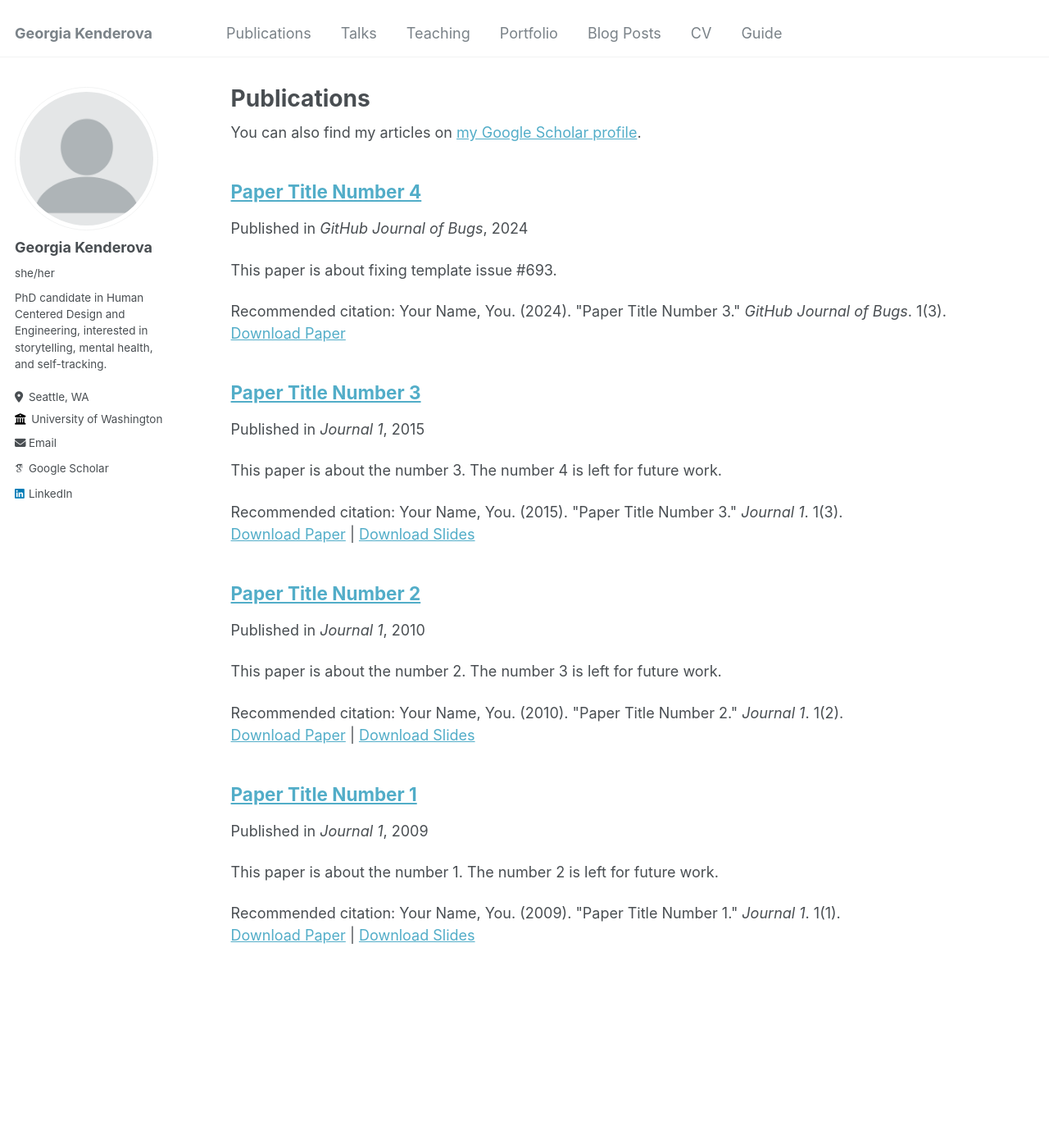
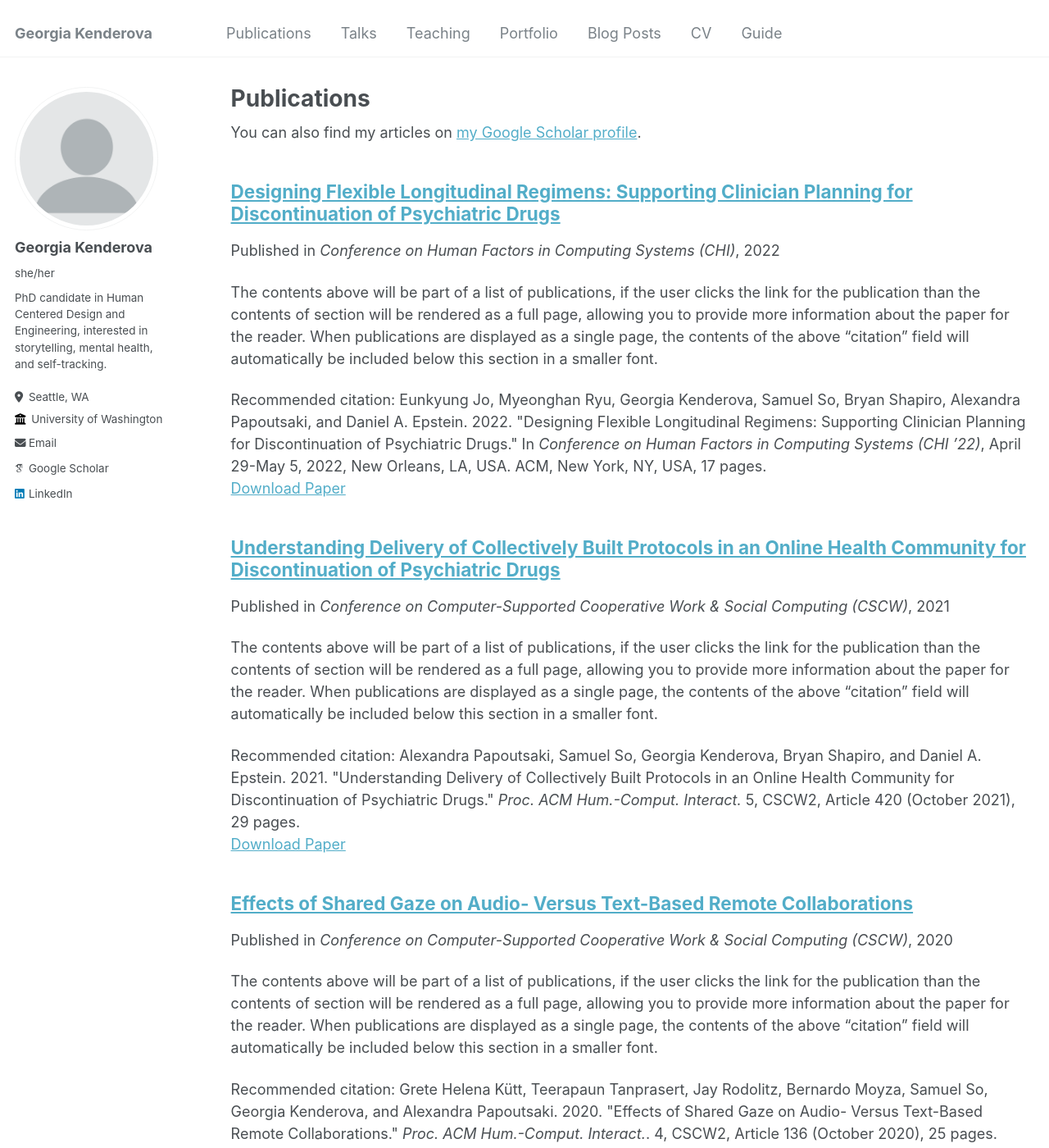
Before and after one commit to gkenderova/gkenderova.github.io, a Jekyll site: the page built from _pages/publications.md, in a window 1280 px wide and 1400 px high. Shown: the whole window at 82% size. Built offline with Jekyll 4.4.1, drawn with Linux system fonts in a browser that asks for light colours; some web fonts are replaced.

Commit message:
updates to publications

```diff
--- a/_pages/publications.md
+++ b/_pages/publications.md
@@ -4,6 +4,7 @@ title: "Publications"
 permalink: /publications/
 author_profile: true
 ---
+
 
 {% if site.author.googlescholar %}
   <div class="wordwrap">You can also find my articles on <a href="{{site.author.googlescholar}}">my Google Scholar profile</a>.</div>
--- a/_publications/2009-10-01-paper-title-number-1.md
+++ /dev/null
@@ -1,13 +0,0 @@
----
-title: "Paper Title Number 1"
-collection: publications
-permalink: /publication/2009-10-01-paper-title-number-1
-excerpt: 'This paper is about the number 1. The number 2 is left for future work.'
-date: 2009-10-01
-venue: 'Journal 1'
-slidesurl: 'http://academicpages.github.io/files/slides1.pdf'
-paperurl: 'http://academicpages.github.io/files/paper1.pdf'
-citation: 'Your Name, You. (2009). &quot;Paper Title Number 1.&quot; <i>Journal 1</i>. 1(1).'
----
-
-The contents above will be part of a list of publications, if the user clicks the link for the publication than the contents of section will be rendered as a full page, allowing you to provide more information about the paper for the reader. When publications are displayed as a single page, the contents of the above "citation" field will automatically be included below this section in a smaller font.
--- a/_publications/2010-10-01-paper-title-number-2.md
+++ /dev/null
@@ -1,13 +0,0 @@
----
-title: "Paper Title Number 2"
-collection: publications
-permalink: /publication/2010-10-01-paper-title-number-2
-excerpt: 'This paper is about the number 2. The number 3 is left for future work.'
-date: 2010-10-01
-venue: 'Journal 1'
-slidesurl: 'http://academicpages.github.io/files/slides2.pdf'
-paperurl: 'http://academicpages.github.io/files/paper2.pdf'
-citation: 'Your Name, You. (2010). &quot;Paper Title Number 2.&quot; <i>Journal 1</i>. 1(2).'
----
-
-The contents above will be part of a list of publications, if the user clicks the link for the publication than the contents of section will be rendered as a full page, allowing you to provide more information about the paper for the reader. When publications are displayed as a single page, the contents of the above "citation" field will automatically be included below this section in a smaller font.
--- a/_publications/2015-10-01-paper-title-number-3.md
+++ /dev/null
@@ -1,13 +0,0 @@
----
-title: "Paper Title Number 3"
-collection: publications
-permalink: /publication/2015-10-01-paper-title-number-3
-excerpt: 'This paper is about the number 3. The number 4 is left for future work.'
-date: 2015-10-01
-venue: 'Journal 1'
-slidesurl: 'http://academicpages.github.io/files/slides3.pdf'
-paperurl: 'http://academicpages.github.io/files/paper3.pdf'
-citation: 'Your Name, You. (2015). &quot;Paper Title Number 3.&quot; <i>Journal 1</i>. 1(3).'
----
-
-The contents above will be part of a list of publications, if the user clicks the link for the publication than the contents of section will be rendered as a full page, allowing you to provide more information about the paper for the reader. When publications are displayed as a single page, the contents of the above "citation" field will automatically be included below this section in a smaller font.
--- a/_publications/2024-02-17-paper-title-number-4.md
+++ /dev/null
@@ -1,12 +0,0 @@
----
-title: "Paper Title Number 4"
-collection: publications
-permalink: /publication/2024-02-17-paper-title-number-4
-excerpt: 'This paper is about fixing template issue #693.'
-date: 2024-02-17
-venue: 'GitHub Journal of Bugs'
-paperurl: 'http://academicpages.github.io/files/paper3.pdf'
-citation: 'Your Name, You. (2024). &quot;Paper Title Number 3.&quot; <i>GitHub Journal of Bugs</i>. 1(3).'
----
-
-The contents above will be part of a list of publications, if the user clicks the link for the publication than the contents of section will be rendered as a full page, allowing you to provide more information about the paper for the reader. When publications are displayed as a single page, the contents of the above "citation" field will automatically be included below this section in a smaller font.
--- /dev/null
+++ b/_publications/discontinuation-paper.md
@@ -0,0 +1,13 @@
+---
+title: "Designing Flexible Longitudinal Regimens: Supporting Clinician Planning for Discontinuation of Psychiatric Drugs"
+collection: publications
+permalink: /publication/discontinuation-of-psychiatric-drugs
+excerpt: #'This paper is about the number 1. The number 2 is left for future work.'
+date: 2022-04-29
+venue: 'Conference on Human Factors in Computing Systems (CHI)'
+slidesurl: #'http://academicpages.github.io/files/slides1.pdf'
+paperurl: 'https://doi.org/10.1145/3491102.3502206'
+citation: 'Eunkyung Jo, Myeonghan Ryu, Georgia Kenderova, Samuel So, Bryan Shapiro, Alexandra Papoutsaki, and Daniel A. Epstein. 2022. &quot;Designing Flexible Longitudinal Regimens: Supporting Clinician Planning for Discontinuation of Psychiatric Drugs.&quot; In <i>Conference on Human Factors in Computing Systems (CHI ’22)</i>, April 29-May 5, 2022, New Orleans, LA, USA. ACM, New York, NY, USA, 17 pages.'
+---
+
+The contents above will be part of a list of publications, if the user clicks the link for the publication than the contents of section will be rendered as a full page, allowing you to provide more information about the paper for the reader. When publications are displayed as a single page, the contents of the above "citation" field will automatically be included below this section in a smaller font.
--- /dev/null
+++ b/_publications/eye-tracking-paper.md
@@ -0,0 +1,14 @@
+---
+title: "Effects of Shared Gaze on Audio- Versus Text-Based Remote Collaborations"
+collection: publications
+permalink: /publication/shared-gaze-paper
+excerpt: #'This paper is about the number 3. The number 4 is left for future work.'
+date: 2020-10-15
+venue: 'Conference on Computer-Supported Cooperative Work & Social Computing (CSCW)'
+slidesurl: #'http://academicpages.github.io/files/slides3.pdf'
+paperurl: 'https://doi.org/10.1145/3415207'
+citation: 'Grete Helena Kütt, Teerapaun Tanprasert, Jay Rodolitz, Bernardo Moyza, Samuel So, Georgia Kenderova, and Alexandra Papoutsaki. 2020. &quot;Effects of Shared Gaze on Audio- Versus Text-Based Remote Collaborations.&quot; <i>Proc. ACM Hum.-Comput. Interact.</i>. 4, CSCW2, Article 136 (October 2020), 25 pages.'
+---
+
+
+The contents above will be part of a list of publications, if the user clicks the link for the publication than the contents of section will be rendered as a full page, allowing you to provide more information about the paper for the reader. When publications are displayed as a single page, the contents of the above "citation" field will automatically be included below this section in a smaller font.
--- /dev/null
+++ b/_publications/ohc-paper.md
@@ -0,0 +1,13 @@
+---
+title: "Understanding Delivery of Collectively Built Protocols in an Online Health Community for Discontinuation of Psychiatric Drugs"
+collection: publications
+permalink: /publication/ohc-discontinuation
+excerpt: #'This paper is about fixing template issue #693.'
+date: 2021-10-18
+venue: 'Conference on Computer-Supported Cooperative Work & Social Computing (CSCW)'
+paperurl: 'https://doi.org/10.1145/3479564'
+citation: 'Alexandra Papoutsaki, Samuel So, Georgia Kenderova, Bryan Shapiro, and Daniel A. Epstein. 2021. &quot;Understanding Delivery of Collectively Built Protocols in an Online Health Community for Discontinuation of Psychiatric Drugs.&quot; <i>Proc. ACM Hum.-Comput. Interact.</i> 5, CSCW2, Article 420 (October 2021), 29 pages.'
+---
+
+
+The contents above will be part of a list of publications, if the user clicks the link for the publication than the contents of section will be rendered as a full page, allowing you to provide more information about the paper for the reader. When publications are displayed as a single page, the contents of the above "citation" field will automatically be included below this section in a smaller font.
```
Also changed, not shown: _pages/about.md (+2 -2 lines).
